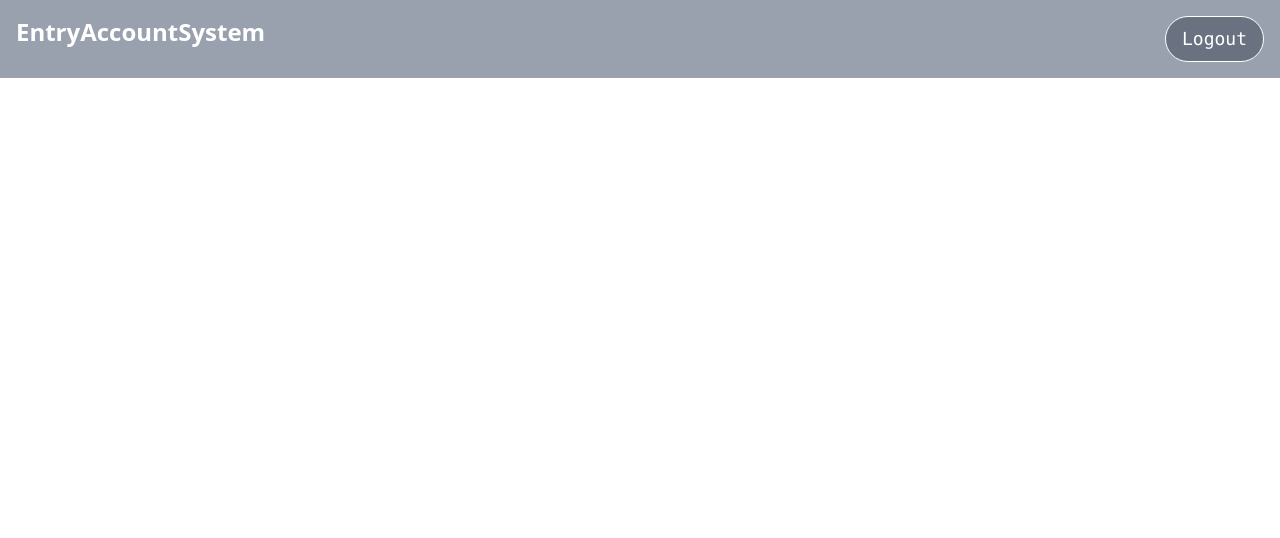
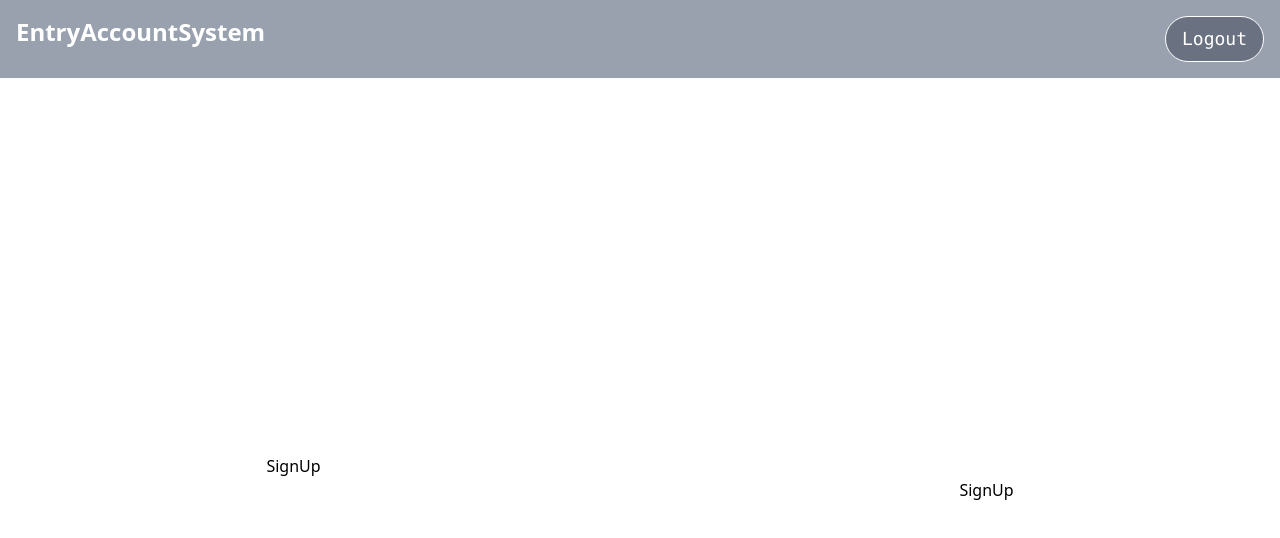
Before and after one commit to Ahnaf-Hamid/DoubleEntryAccSys-mern, a React (Vite) app in the folder frontend/: page / in a window 1280 px wide. Shown: the top 538 px of the page. Built offline with nearby package versions, Linux system fonts and the light colour scheme.

Commit message:
login form making

```diff
--- a/frontend/src/pages/Login.jsx
+++ b/frontend/src/pages/Login.jsx
@@ -1,8 +1,17 @@
-import React from 'react'
+import React, { useState } from 'react'
 
 const Login = () => {
+  const [state,setState] = useState('SignUp')
   return (
-    <div></div>
+    <div className='flex justify-center items-center h-screen '>
+      <form >
+        <h1>{state}</h1>
+        <input type='text'/>
+        <input type='text'/>
+        <input type='text'/>
+        <button type='submit'>{state}</button>
+      </form>
+    </div>
   )
 }
 
```
